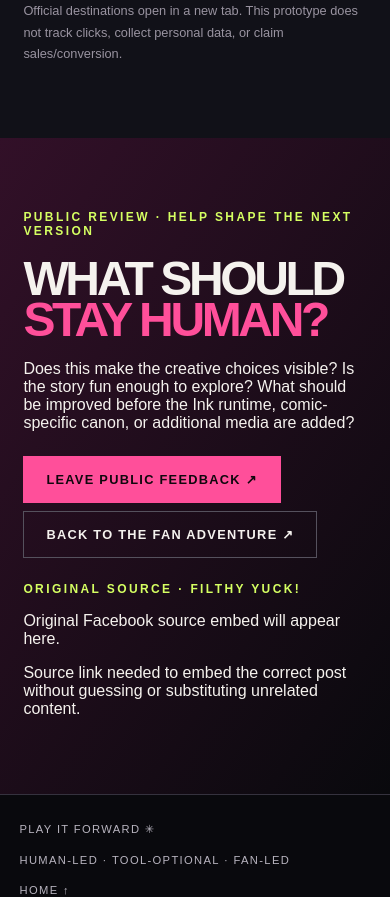
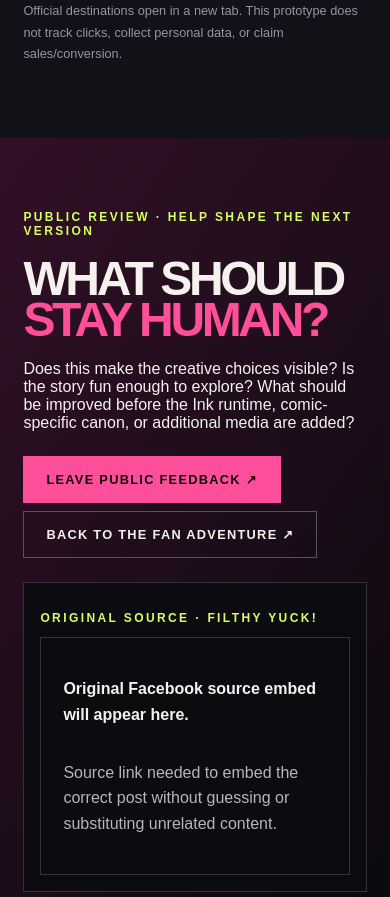
Before and after one commit to Loptr-Lab/pay-it-forward, a Next.js app: page /filthy-yuck in a window 390 px wide. Shown: the part 2440-3337 px from the top of the page. Built offline with nearby package versions, Linux system fonts and the light colour scheme.

Commit message:
Style FILTHY YUCK review split layout

```diff
--- a/src/app/globals.css
+++ b/src/app/globals.css
@@ -234,3 +234,7 @@
 
 /* NOT A TOY source embed alongside Get Out of the Maze */
 .maze-section{display:grid;grid-template-columns:minmax(0,1.1fr) minmax(280px,.9fr);gap:clamp(24px,5vw,64px);align-items:start}.maze-copy{min-width:0}.maze-source{min-width:0;background:#0b0b10;border:1px solid var(--line);padding:22px;align-self:stretch}.maze-source>.eyebrow{margin-top:0}.threads-embed-shell{width:100%;max-width:658px;min-width:0;overflow:hidden}.threads-embed-content{width:100%;min-height:180px;overflow:hidden}.threads-embed-content blockquote{margin:0 auto!important;max-width:100%!important}.threads-embed-loading,.threads-embed-fallback{padding:24px 16px;border:1px solid var(--line);color:var(--muted);line-height:1.6}.threads-embed-fallback a,.threads-source-link a{color:var(--accent);font-weight:700}.threads-source-link{font-size:.82rem;margin-top:14px}.maze-source-caption{font-size:.8rem;color:var(--muted);line-height:1.6;margin-top:16px}@media(max-width:850px){.maze-section{grid-template-columns:1fr}.maze-source{max-width:100%}}
+
+
+/* FILTHY YUCK! public review source column */
+.fy-review-split{display:grid;grid-template-columns:minmax(0,1fr) minmax(300px,.9fr);gap:clamp(24px,5vw,60px);align-items:start}.fy-review-copy{min-width:0}.fy-review-source{min-width:0;border:1px solid var(--line);padding:clamp(16px,2vw,24px);background:#0b0b10}.fy-facebook-placeholder{border:1px solid var(--line);padding:22px;min-height:220px;display:flex;flex-direction:column;justify-content:center;color:var(--muted);line-height:1.6}.fy-facebook-placeholder p:first-child{font-weight:700;color:var(--text)}@media(max-width:850px){.fy-review-split{grid-template-columns:1fr}}
```
